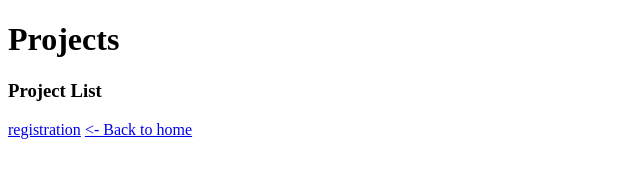
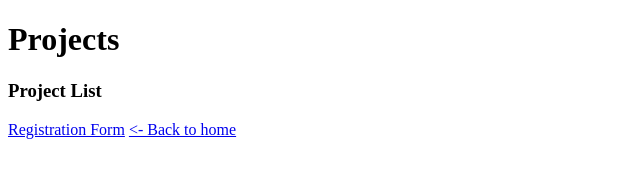
Before and after one commit to Arun-39874/web-development-201, a plain HTML site: page project.html in a window 1280 px wide. Shown: the full height of the page, 0-640 px from the left. Drawn offline with Linux system fonts and the light colour scheme.

Commit message:
Update project.html

```diff
--- a/project.html
+++ b/project.html
@@ -2,13 +2,13 @@
 <!DOCTYPE html>
 <html>
   <head>
-   <meta charset="UTF-8">
+    <meta charset="UTF-8" />
     <title>My Project</title>
   </head>
   <body>
     <h1>Projects</h1>
     <h3>Project List</h3>
-   <a href="/registration">registration</a>
+    <a href="/registration">Registration Form</a>
     <a href="/">&lt;- Back to home</a>
   </body>
 </html>
```
Lines whose indentation alone changed are shown as unchanged.
